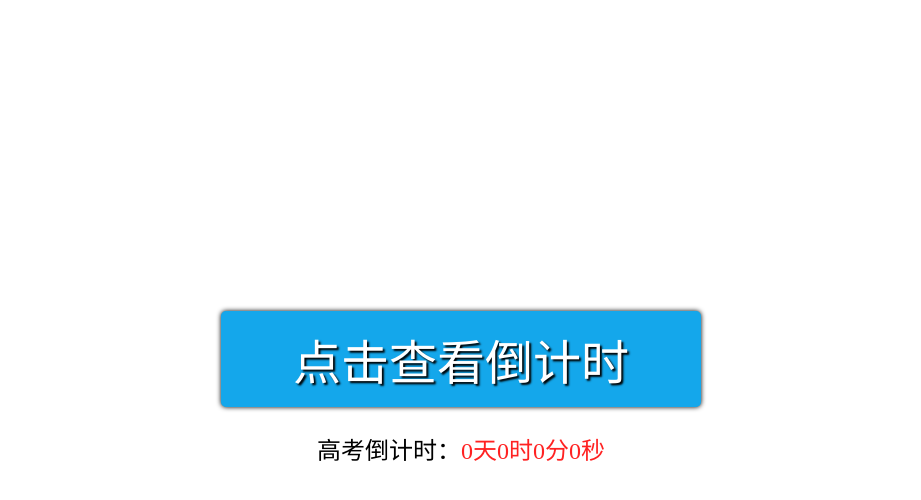
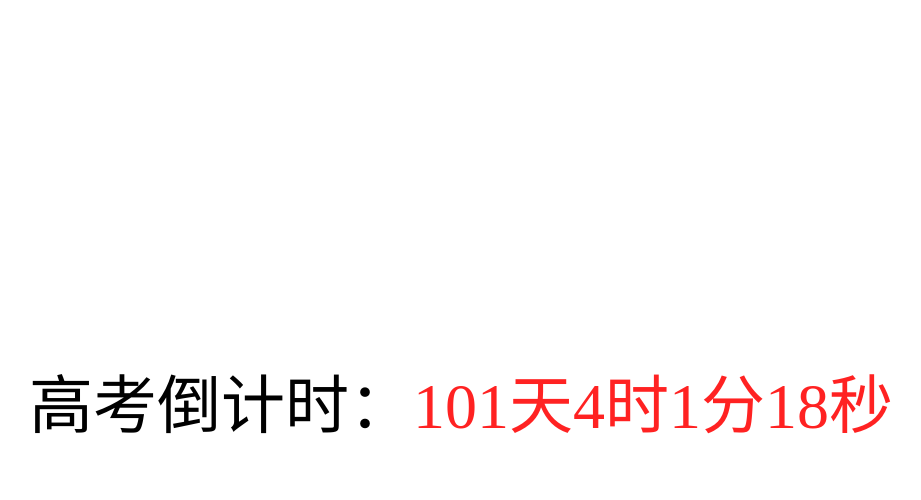
Before and after one commit to unanmed/unanmed.github.io, a plain HTML site: page other/gaokao/index.html in a window 1280 px wide. Both pictures are taken after a click on the button "点击查看倒计时". Shown: the whole page, without its empty margins (179-1100 px from the left). Drawn offline with Linux system fonts and the light colour scheme.

Commit message:
修复bug

```diff
--- a/other/gaokao/index.html
+++ b/other/gaokao/index.html
@@ -18,7 +18,7 @@
         }
 
         p {
-            font-size: 1.5em;
+            font-size: 5vw;
             font-weight: 200;
         }
 
@@ -47,21 +47,20 @@
 </head>
 
 <body>
-    <button id="button">点击查看倒计时</button>
+    <button id="time-button">点击查看倒计时</button>
     <p class="time" style="display: none;">高考倒计时：<span id="time"></span></p>
     <script>
-        document.getElementById('button')
-            .onclick = () => {
-                const list = document.getElementsByClassName('time');
-                list[0].style.display = 'block';
-                list[1].style.display = 'block';
-                document.getElementById('button').style.display = 'none';
-            }
+        const button = document.getElementById('time-button');
+        button.onclick = () => {
+            const list = document.getElementsByClassName('time');
+            list[0].style.display = 'block';
+            button.remove();
+        }
         const span = document.getElementById('time');
         let y = 2023;
         let end = new Date(y, 5, 7, 9, 0, 0);
         while (1) {
-            if (new Date() - end < 0) {
+            if ((new Date()) - end > 0) {
                 y++;
                 end = new Date(y, 5, 7, 9, 0, 0);
             } else {
```
